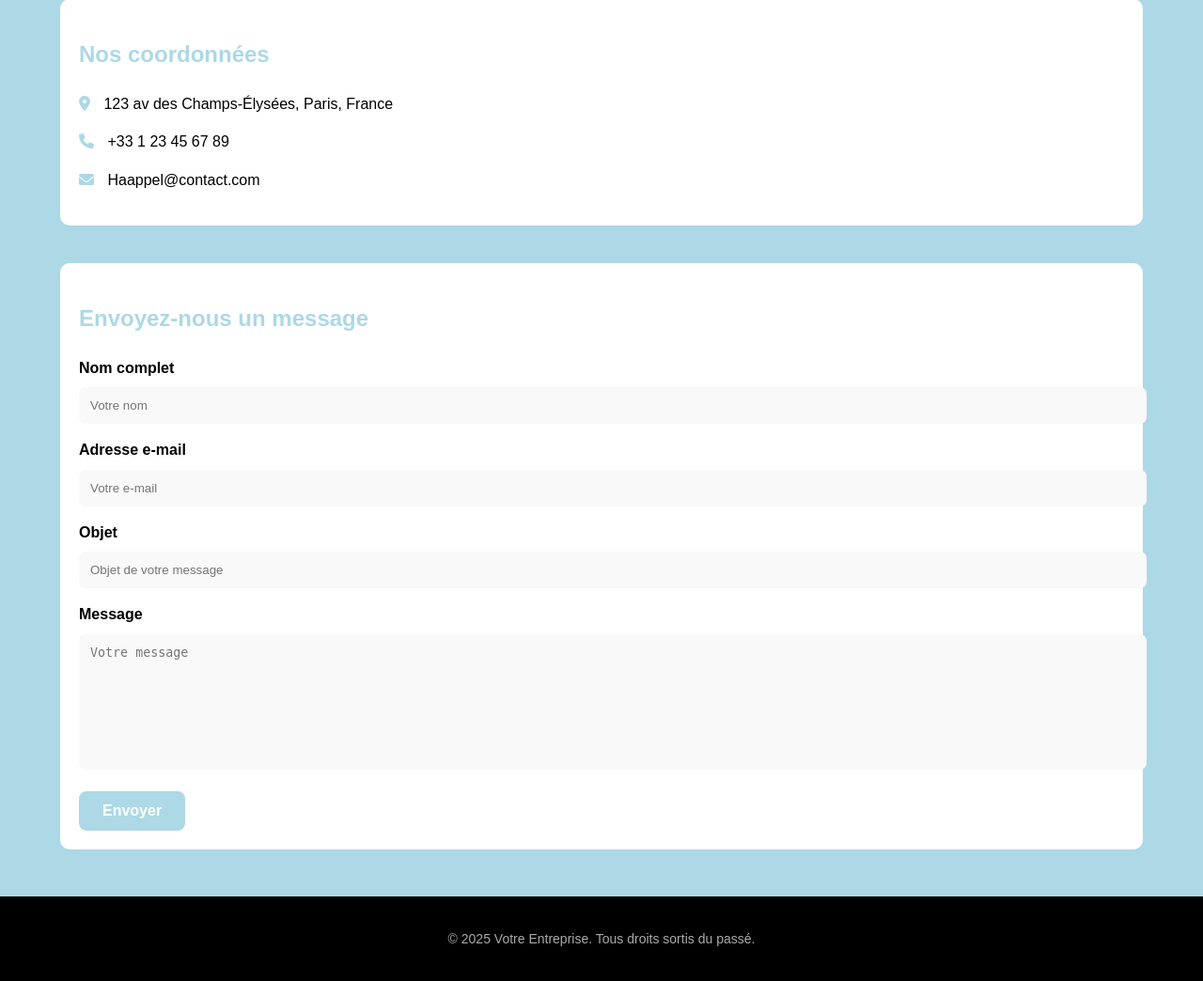
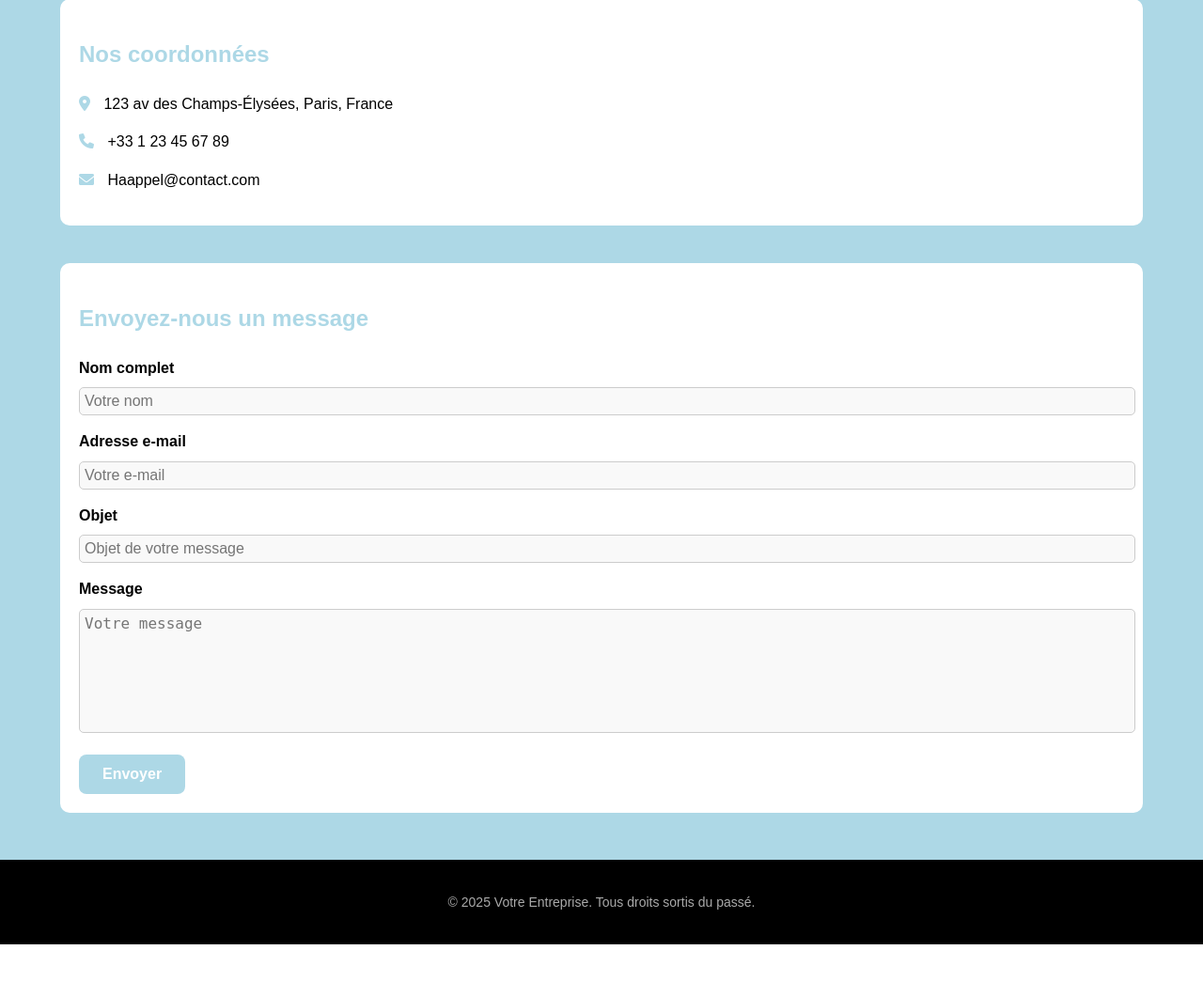
Before and after one commit to Nathor36/projet_dev_ecommerce, a PHP site: page /contact.php in a window 1280 px wide. Shown: the part 430-1474 px from the top of the page at 94% size. After the commit the page ends 1435 px from the top, so only its background shows below. Run offline with PHP 8.4, Linux system fonts and the light colour scheme.

Commit message:
Update style.contact.css

```diff
--- a/style.contact.css
+++ b/style.contact.css
@@ -125,12 +125,15 @@ nav.navbar {
 .form-group input,
 .form-group textarea {
     width: 100%;
-    padding: 12px;
-    border: 2px;
-    border-radius: 7px;
-    outline: 10px;
-    background: #f9f9f9;
-    color: #fff;
+    font-size: 16px;
+    background-color: rgb(249, 249, 249);
+    padding: 5px;
+    border-width: 1px;
+    border-style: solid;
+    border-color: rgb(204, 204, 204);
+    border-image: initial;
+    border-radius: 5px;
+    transition: border-color 0.3s, box-shadow 0.3s;
 }
 
 .form-group textarea {
```
